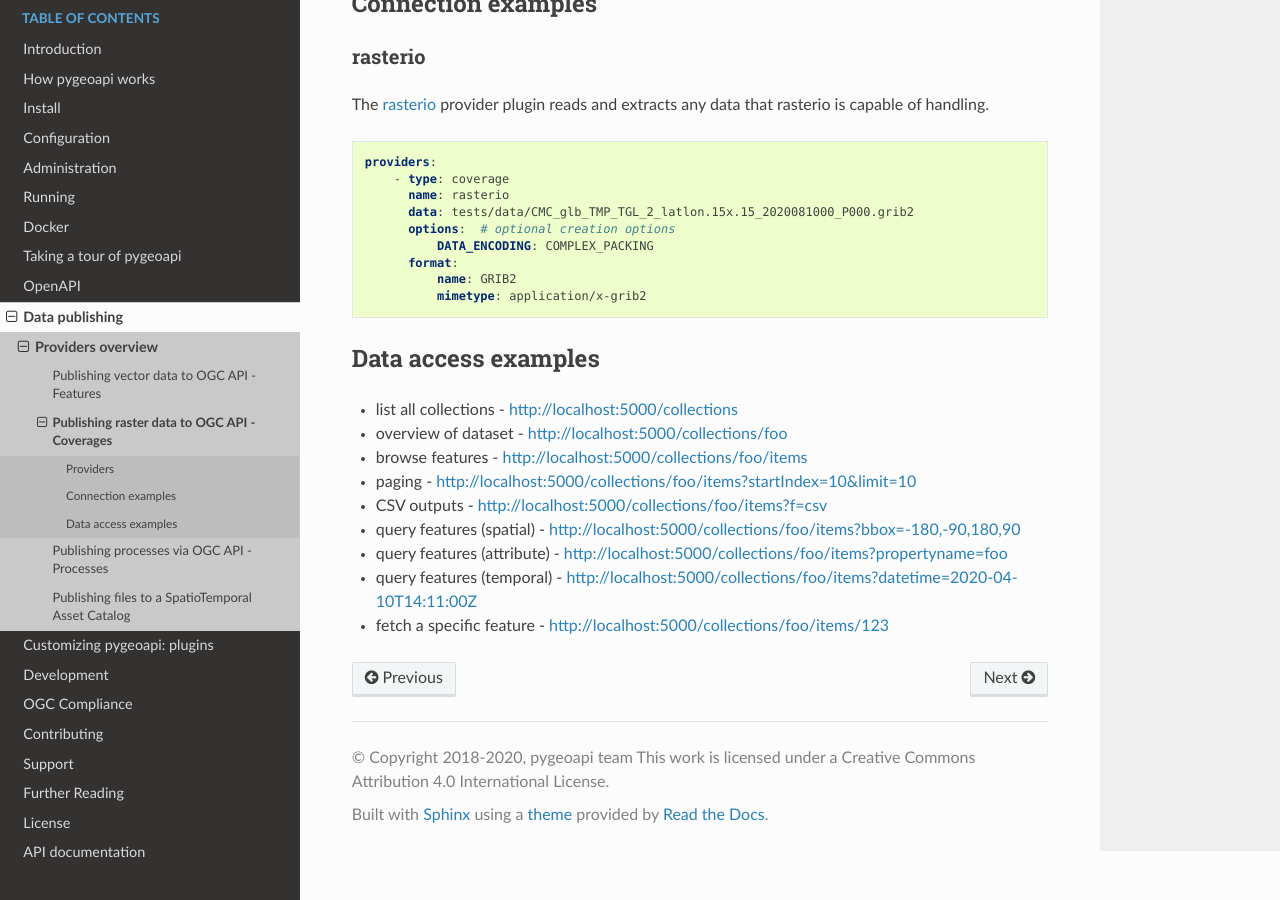
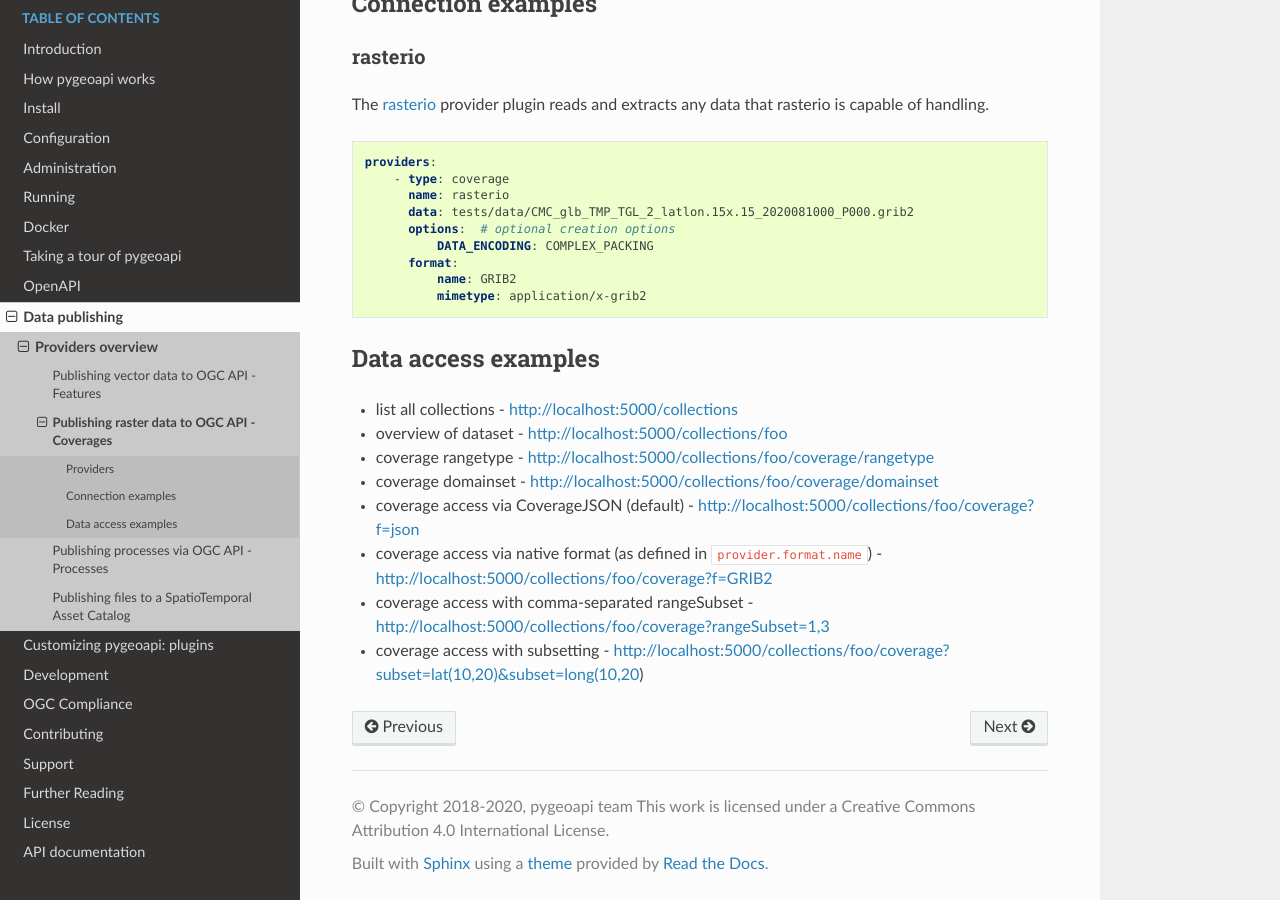
Before and after one commit to geopython/pygeoapi, a Sphinx documentation site: the page built from docs/source/data-publishing/ogcapi-coverages.rst, in a window 1280 px wide and 900 px high, scrolled down 560 px. Built offline with Sphinx 7.4.7 and the Read the Docs theme 2.0.0, drawn with Linux system fonts in a browser that asks for light colours.

Commit message:
update docs

```diff
--- a/docs/source/data-publishing/ogcapi-coverages.rst
+++ b/docs/source/data-publishing/ogcapi-coverages.rst
@@ -51,20 +51,18 @@ Data access examples
   - http://localhost:5000/collections
 - overview of dataset
   - http://localhost:5000/collections/foo
-- browse features
-  - http://localhost:5000/collections/foo/items
-- paging
-  - http://localhost:5000/collections/foo/items?startIndex=10&limit=10
-- CSV outputs
-  - http://localhost:5000/collections/foo/items?f=csv
-- query features (spatial)
-  - http://localhost:5000/collections/foo/items?bbox=-180,-90,180,90
-- query features (attribute)
-  - http://localhost:5000/collections/foo/items?propertyname=foo
-- query features (temporal)
-  - http://localhost:5000/collections/foo/items?datetime=2020-04-10T14:11:00Z
-- fetch a specific feature
-  - http://localhost:5000/collections/foo/items/123
+- coverage rangetype
+  - http://localhost:5000/collections/foo/coverage/rangetype
+- coverage domainset
+  - http://localhost:5000/collections/foo/coverage/domainset
+- coverage access via CoverageJSON (default)
+  - http://localhost:5000/collections/foo/coverage?f=json
+- coverage access via native format (as defined in ``provider.format.name``)
+  - http://localhost:5000/collections/foo/coverage?f=GRIB2
+- coverage access with comma-separated rangeSubset
+  - http://localhost:5000/collections/foo/coverage?rangeSubset=1,3
+- coverage access with subsetting
+  - http://localhost:5000/collections/foo/coverage?subset=lat(10,20)&subset=long(10,20)
 
 .. _`OGC API - Coverages`: https://github.com/opengeospatial/ogc_api_coverages
 .. _`rasterio`: https://rasterio.readthedocs.io
```
